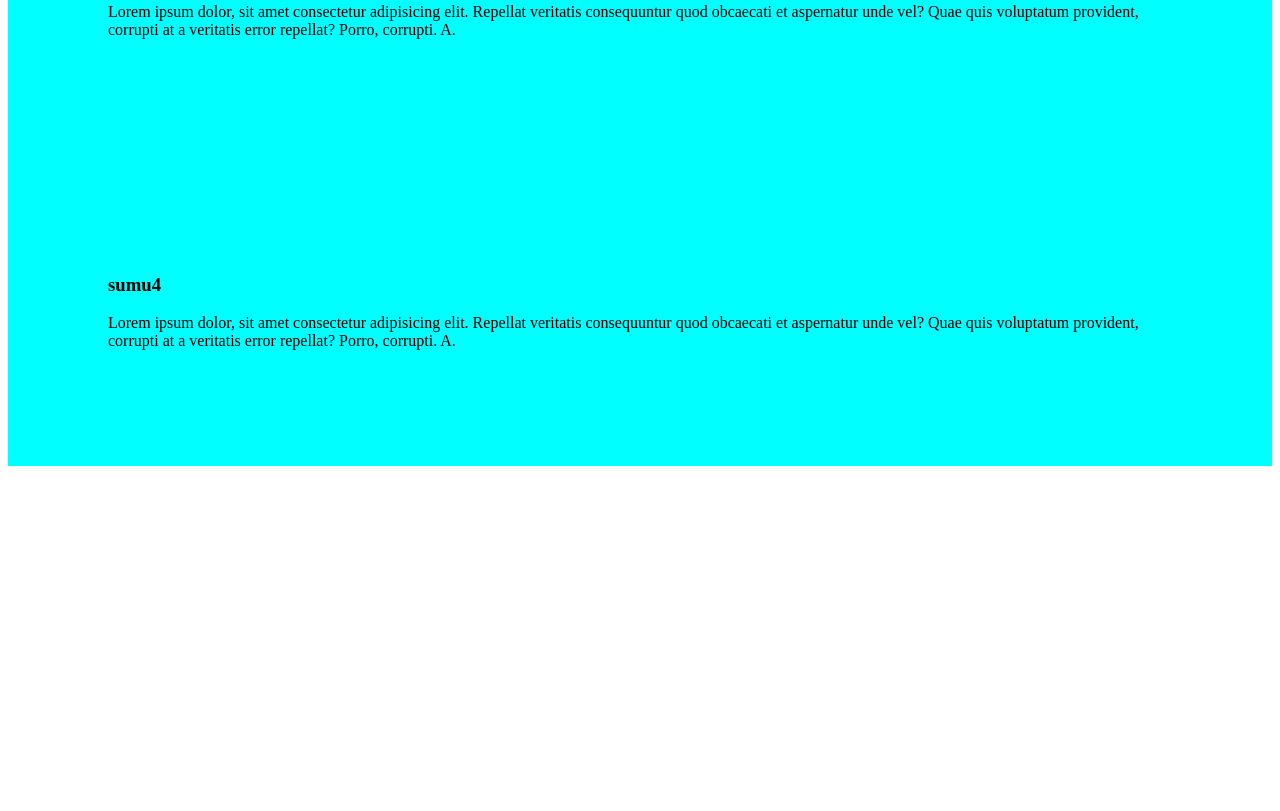
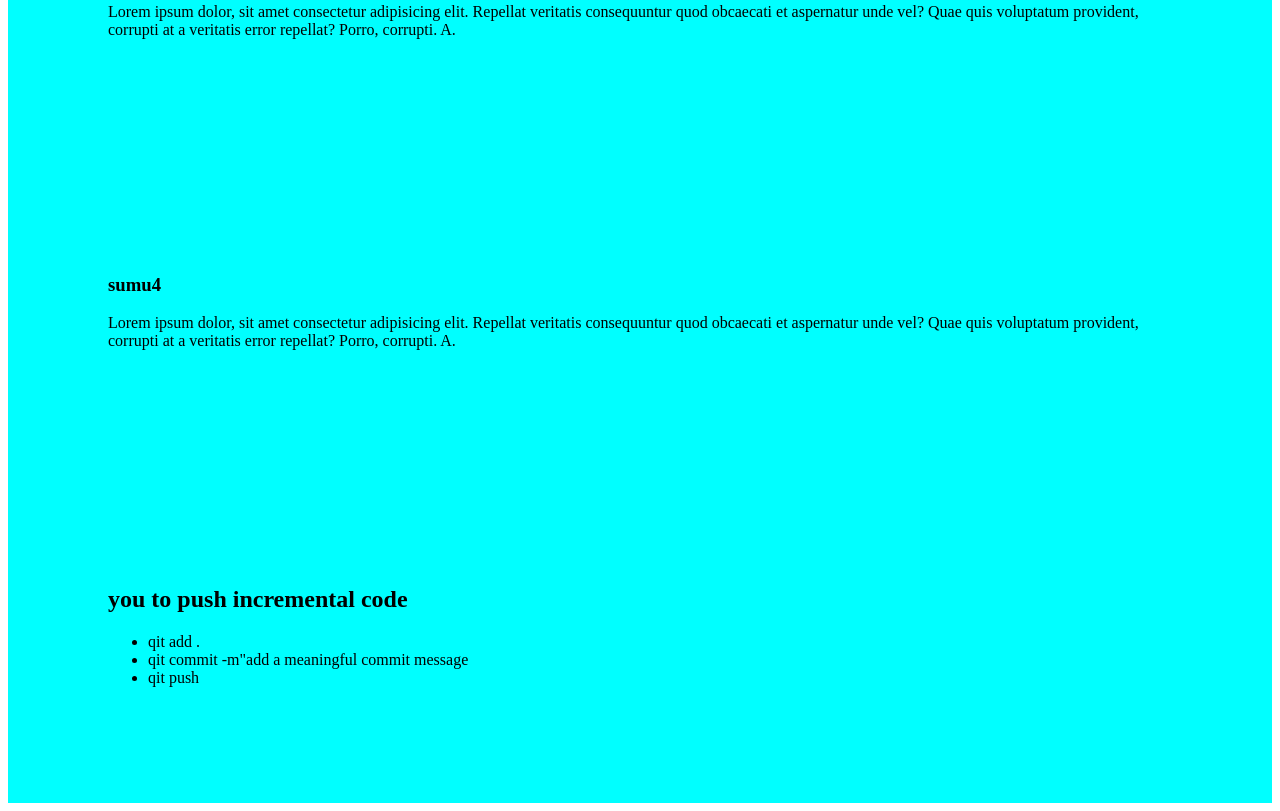
Before and after one commit to Arafath999/sumu2, a plain HTML site: page index2.html in a window 1280 px wide. Shown: the part 476-1287 px from the top of the page. Before the commit the page ends 950 px from the top, so only its background shows below. Drawn offline with Linux system fonts and the light colour scheme.

Commit message:
added a list to push code

```diff
--- a/index2.html
+++ b/index2.html
@@ -24,5 +24,14 @@
         <p>Lorem ipsum dolor, sit amet consectetur adipisicing elit. Repellat veritatis consequuntur quod obcaecati et aspernatur unde vel? Quae quis voluptatum provident, corrupti at a veritatis error repellat? Porro, corrupti. A.</p>
 
     </div>
+    <div>
+        <h2>you to push incremental code</h2>
+        <ul>
+            <li>qit add .</li>
+            <li>qit commit -m"add a meaningful commit message</li>
+            <li>qit push</li>
+
+        </ul>
+    </div>
 </body>
 </html>
```
